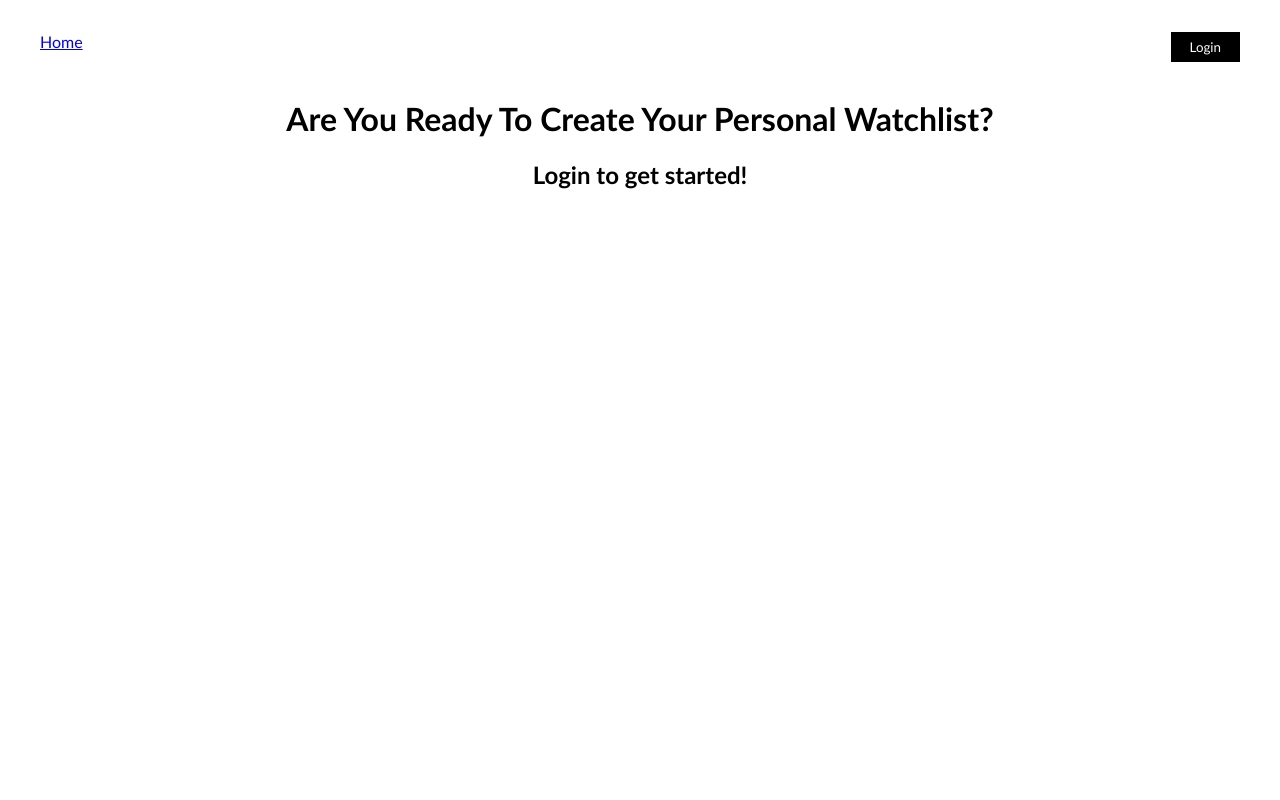
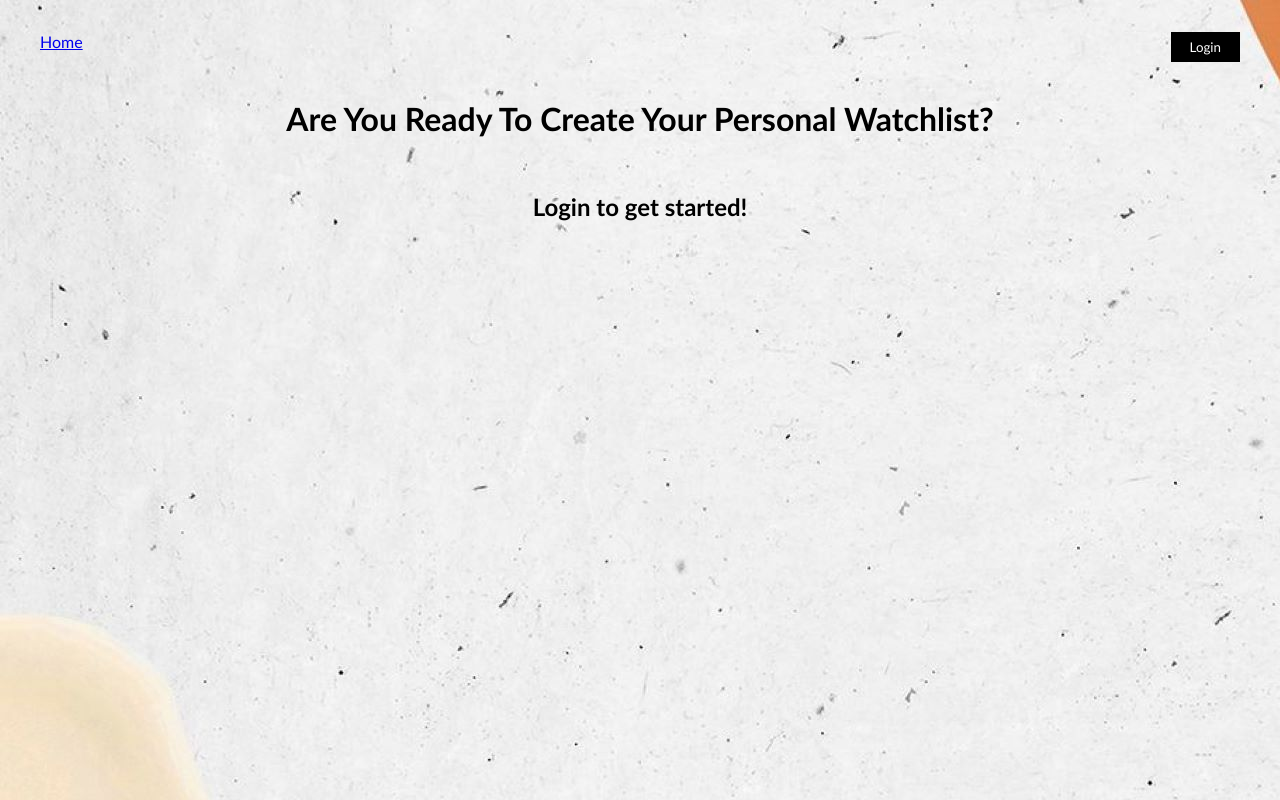
Before and after one commit to Khrebtova/phase-2-project-Watchlist, a React (Create React App) app: page / in a window 1280 px wide. Built offline with nearby package versions, Linux system fonts and the light colour scheme; data requests are answered from the project's data file.

Commit message:
add background picture

```diff
--- a/db.json
+++ b/db.json
@@ -11,7 +11,7 @@
       "title": "Baywatch",
       "image": "https://m.media-amazon.com/images/I/A1nmKRtGjOL._SL1500_.jpg",
       "type": "movie",
-      "watched": true,
+      "watched": false,
       "id": 2
     },
     {
@@ -76,13 +76,6 @@
       "type": "TVseries",
       "watched": false,
       "id": 13
-    },
-    {
-      "title": "movie",
-      "image": "https://m.media-amazon.com/images/I/91m2MB2lYFL._SL1500_.jpg",
-      "type": "movie",
-      "watched": false,
-      "id": 14
     }
   ]
 }
--- a/src/App.css
+++ b/src/App.css
@@ -11,6 +11,7 @@
 
 body {
   font-family: "Gill Sans", sans-serif;
+  background-image: url("./background.jpg");
 }
 
 main {
@@ -35,6 +36,8 @@ button.primary {
   margin: 0 auto;
   /* max-width: 1200px; */
 }
+
+
 
 header h1 {
   text-align: center;
--- a/src/components/Home.jsx
+++ b/src/components/Home.jsx
@@ -22,9 +22,17 @@ const Home = () => {
         )
     }
 
+    const loggedOutPage =()=>{
+        return (
+            <div className='home'>
+                <h2> Login to get started!</h2>
+            </div>
+        )
+    }
+
     return (
         <div>
-            {isLoggedIn ? loggedInLinks() : <h2> Login to get started!</h2>}
+            {isLoggedIn ? loggedInLinks() : loggedOutPage() }
         </div>
     )
 }
```
Also changed, not shown: src/background.jpg (added).
